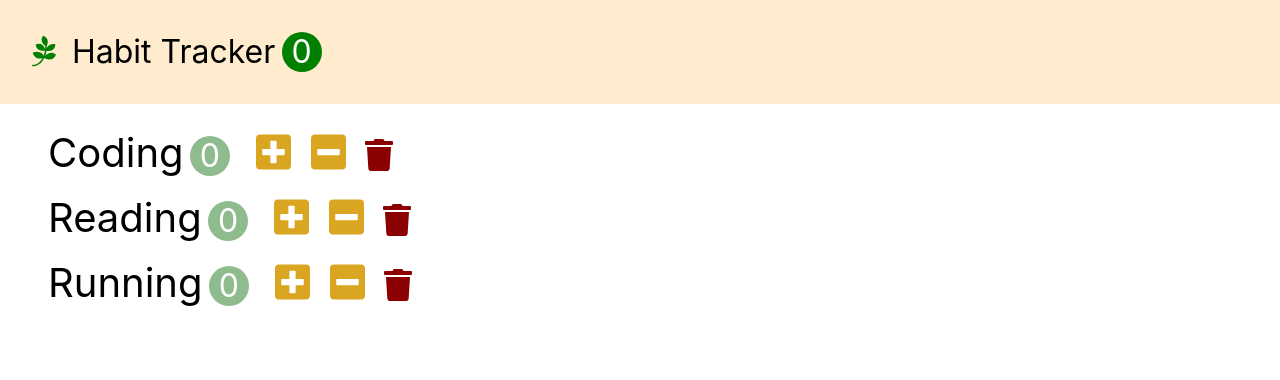
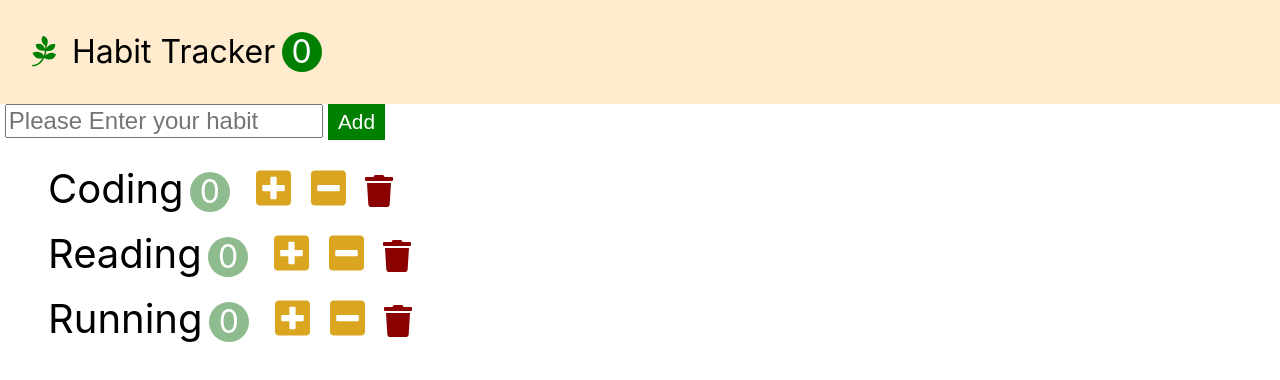
Before and after one commit to JeongbinYoon/habit-tracker, a React (Create React App) app: page / in a window 1280 px wide. Shown: the top 380 px of the page. Built offline with nearby package versions, Linux system fonts and the light colour scheme.

Commit message:
Make Add Form

```diff
--- a/src/App.css
+++ b/src/App.css
@@ -8,6 +8,7 @@
   cursor: pointer;
 }
 
+/* Header */
 .header {
   font-size: 2rem;
   padding: 1em;
@@ -32,6 +33,21 @@
   border-radius: 50%;
 }
 
+/* AddForm */
+.add-input {
+  font-size: 1.5rem;
+  margin: 0 0.2em;
+}
+
+.add-button {
+  height: 100%;
+  font-size: 1.3rem;
+  padding: 0.3em 0.5em;
+  background-color: green;
+  color: white;
+}
+
+/* Habit */
 .habit {
   font-size: 2.5rem;
   padding: 0.5rem;
--- a/src/app.jsx
+++ b/src/app.jsx
@@ -32,6 +32,11 @@
     this.setState({ habits });
   };
 
+  handleAdd = (name) => {
+    const habits = [...this.state.habits, { id: Date.now(), name, count: 0 }];
+    this.setState({ habits });
+  };
+
   render() {
     return (
       <>
@@ -43,6 +48,7 @@
           onIncrement={this.handleIncrement}
           onDecrement={this.handleDecrement}
           onDelete={this.handleDelete}
+          onAdd={this.handleAdd}
         />
       </>
     );
--- /dev/null
+++ b/src/components/habitAddForm.jsx
@@ -0,0 +1,29 @@
+import React, { Component } from "react";
+
+class HabitAddForm extends Component {
+  formRef = React.createRef();
+  inputRef = React.createRef();
+
+  onSubmit = (event) => {
+    event.preventDefault();
+    const name = this.inputRef.current.value;
+    name && this.props.onAdd(name);
+    // this.inputRef.current.value = "";
+    this.formRef.current.reset();
+  };
+  render() {
+    return (
+      <form ref={this.formRef} className="add-form" onSubmit={this.onSubmit}>
+        <input
+          ref={this.inputRef}
+          type="text"
+          className="add-input"
+          placeholder="Please Enter your habit"
+        />
+        <button className="add-button">Add</button>
+      </form>
+    );
+  }
+}
+
+export default HabitAddForm;
--- a/src/components/habits.jsx
+++ b/src/components/habits.jsx
@@ -1,9 +1,15 @@
 import React, { Component } from "react";
 import Habit from "./habit";
+import HabitAddForm from "./habitAddForm";
 
 class Habits extends Component {
+  handleAdd = (name) => {
+    this.props.onAdd(name);
+  };
   render() {
     return (
+      <>
+        <HabitAddForm onAdd={this.handleAdd} />
         <ul>
           {this.props.habits.map((habit) => (
             <Habit
@@ -15,6 +21,7 @@
             />
           ))}
         </ul>
+      </>
     );
   }
 }
```
Lines whose indentation alone changed are shown as unchanged.
